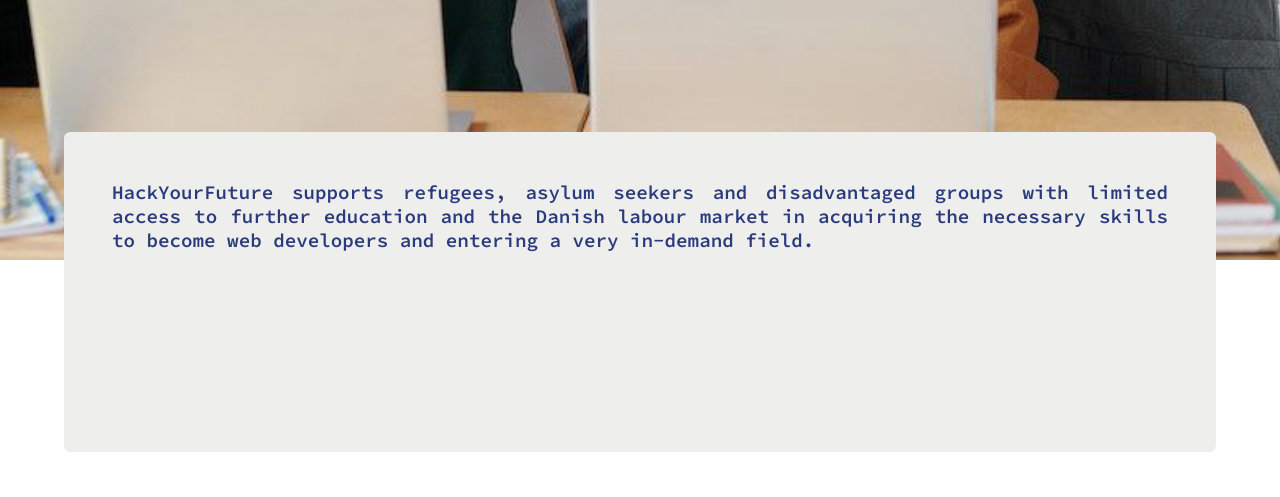
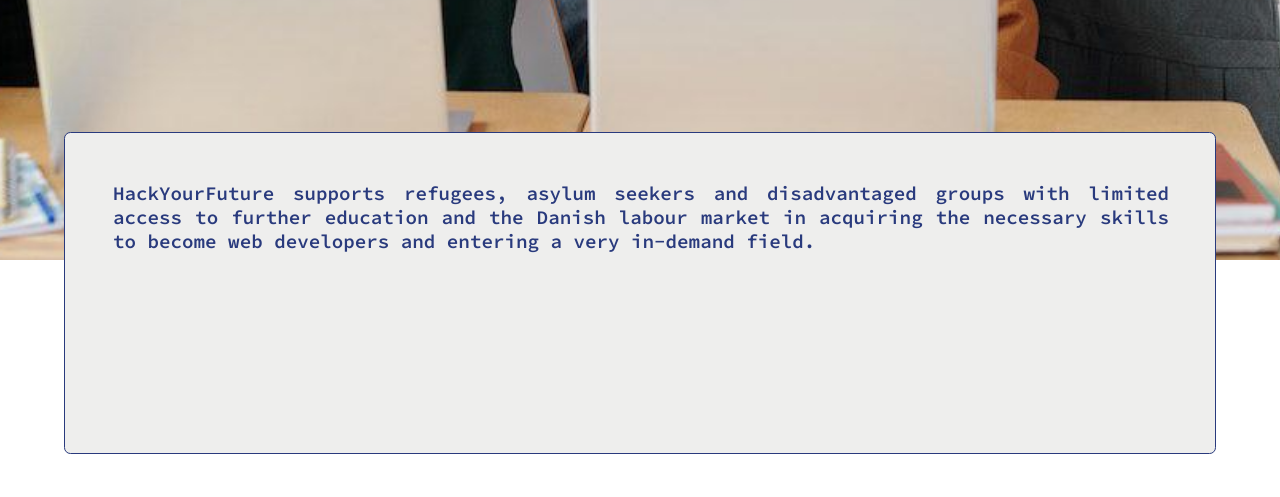
Before and after one commit to JawadIslam/a-sample-2, a plain HTML site: page index.html in a window 1280 px wide. Shown: the part 1020-1517 px from the top of the page. Drawn offline with Linux system fonts and the light colour scheme; grey boxes are pictures that could not be loaded.

Commit message:
Updatoe style.css
k

```diff
--- a/style.css
+++ b/style.css
@@ -195,7 +195,7 @@
   justify-content: center;
   position: relative;
     border-radius: 0.4rem;
-  /* border: 0.1rem solid var(--secondary-color); */
+  border: 0.1rem solid var(--secondary-color);
 }
 
 .goal p {
```
